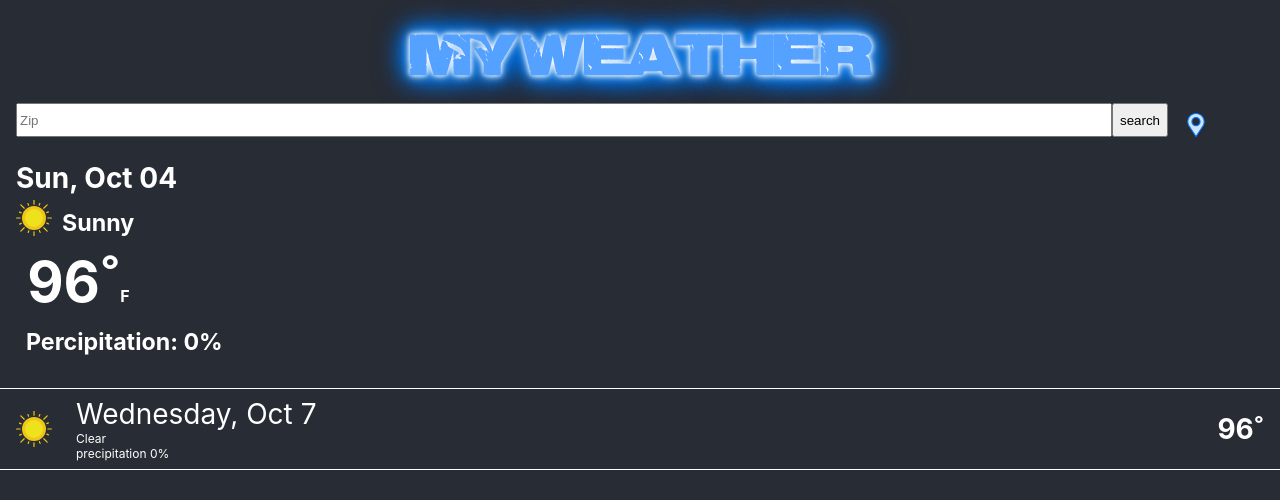
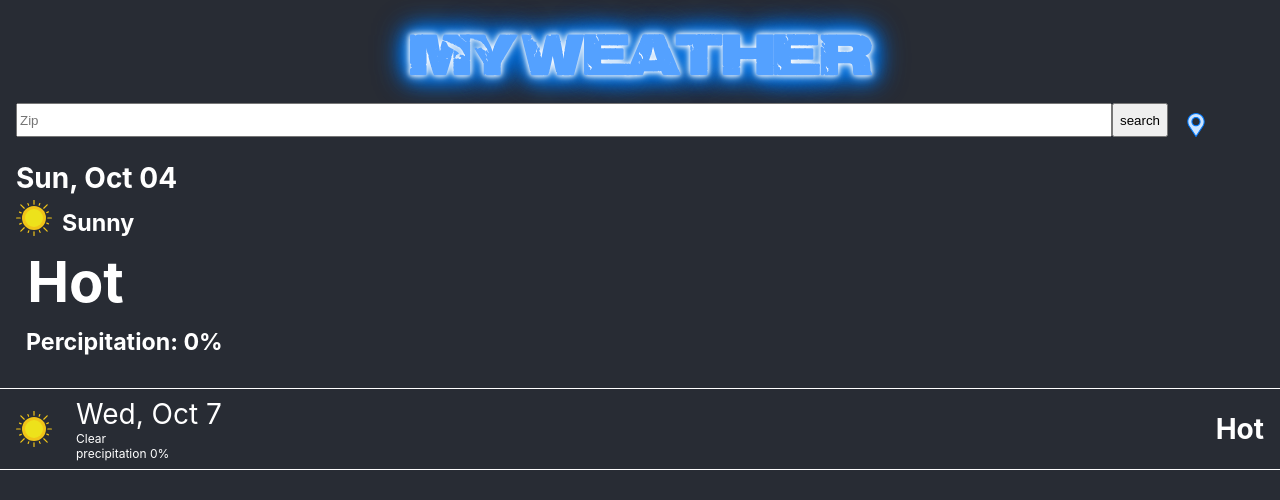
Before and after one commit to lcdonaldson/rct-myWeather, a React (Create React App) app: page / in a window 1280 px wide. Shown: the top 500 px of the page. Built offline with nearby package versions, Linux system fonts and the light colour scheme.

Commit message:
tinkering with the data

```diff
--- a/src/App.js
+++ b/src/App.js
@@ -7,11 +7,11 @@ import * as format from './helpers/format';
 function App() {
   const [toggle, setToggle] = useState(true)
   const [name, setName] = useState('Type your location')
+  const [temp, setTemp] = useState('Hot')
 
   let clear = 'Clear';
   let precipitation = 'precipitation 0%';
-  let apitemp = 96;
-  let temp = `${apitemp}˚`;
+
 
   function zipWeatherLookUp(event) {
     event.preventDefault();
@@ -20,9 +20,10 @@ function App() {
     })
       .then(response => response.json())
       .then(data => {
-        let newData = format.formatToF(data)
-        console.dir(newData)
-        // setName(data.name)
+        let temps = format.formatToF(data)
+        console.dir('temps are ' + temps)
+        setTemp(temps)
+        setName(data.name)
         clickToggle()
       })
   }
@@ -62,8 +63,8 @@ function App() {
             <h5 className="forcast-txt" style={{ margin: 0, paddingLeft: 10 }}>Sunny</h5>
           </div>
           <h1 style={{ margin: "0.2em" }}>
-            {apitemp}˚
-            <span style={{ fontSize: 16 }}>F</span>
+            {temp}
+            {/* <span style={{ fontSize: 16 }}>F</span> */}
           </h1>
           <h5 style={{ margin: 0, paddingLeft: 10}}>Percipitation: 0%</h5>
         </div>
--- a/src/helpers/format.js
+++ b/src/helpers/format.js
@@ -1,5 +1,5 @@
 const d = new Date();
-const days = ["Sunday", "Monday", "Tuesday", "Wednesday", "Thursday", "Friday", "Saturday"];
+const days = ["Sun", "Mon", "Tues", "Wed", "Thurs", "Fri", "Sat"];
 const months = ["Jan", "Feb", "Mar", "Apr", "May", "Jun", "Jul", "Aug", "Sep", "Oct", "Nov", "Dec"]
 
 export const day = days[d.getDay()]
@@ -9,5 +9,5 @@ export const date = d.getDate()
 export const formatToF = (k) => {
     let temp = k.main.temp;
     let far = (temp - 273.15) * 1.8 + 32;
-    console.log(far)
+    return (far.toFixed())
 }
```
